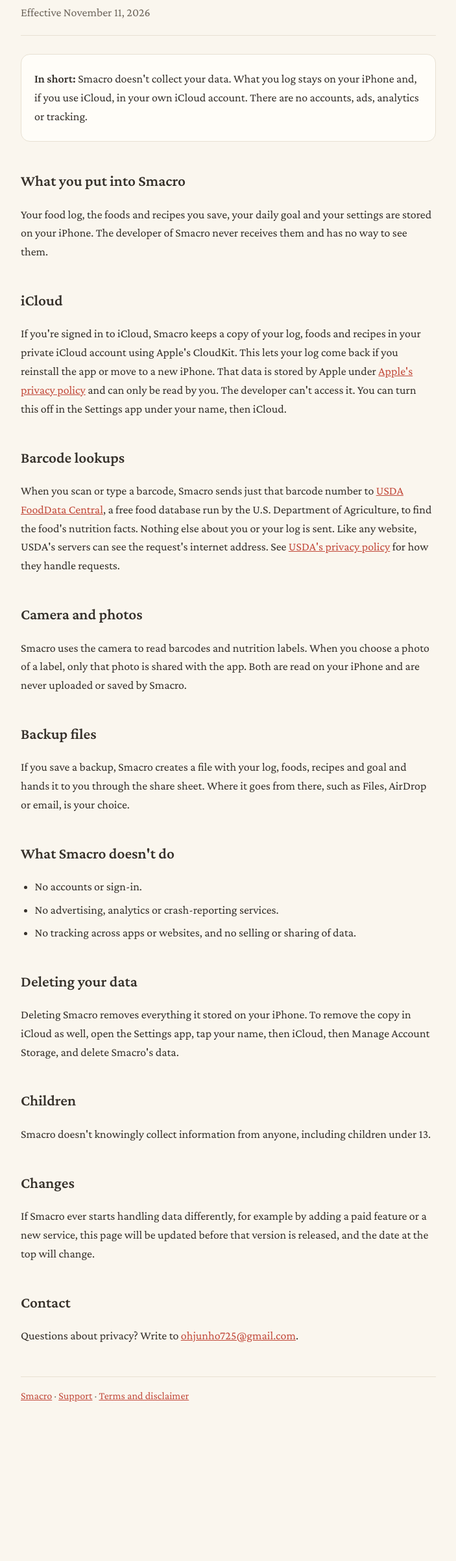
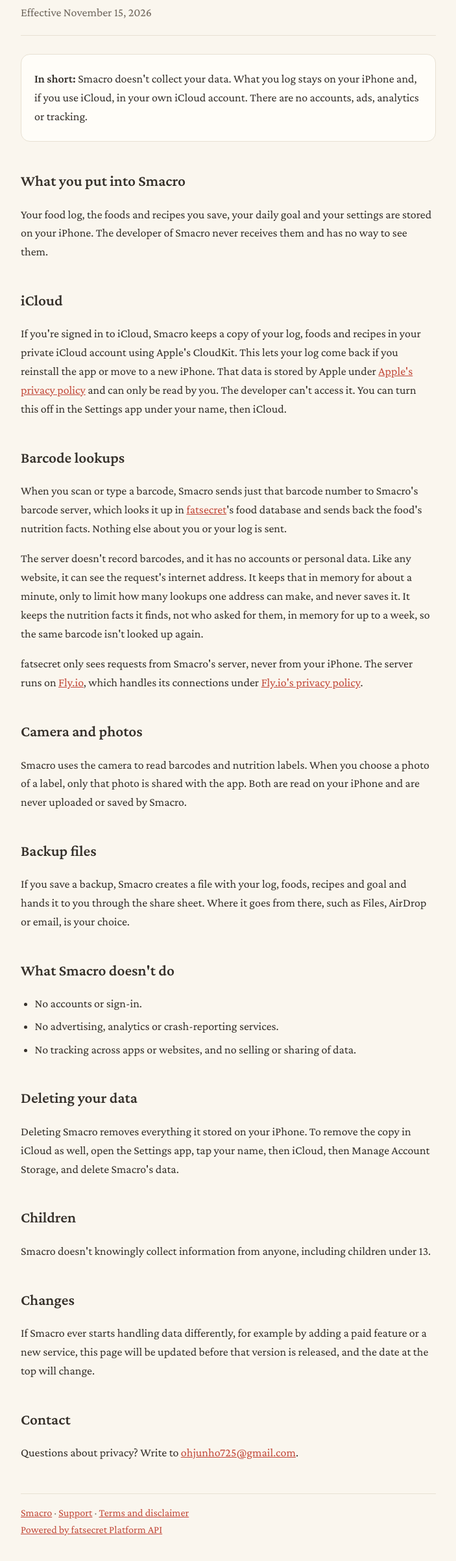
Before and after one commit to ohitsjunho/smacro-site, a plain HTML site: page privacy.html in a window 1280 px wide. Shown: the part 136-2538 px from the top of the page at 65% size, without its empty margins (288-991 px from the left). Before the commit the page ends 2369 px from the top, so only its background shows below. Drawn offline with nearby package versions, Linux system fonts and the light colour scheme.

Commit message:
Say barcodes are looked up in fatsecret, and credit fatsecret
Barcode lookups now go to Smacro's own server, which asks fatsecret's
food database, instead of the app asking USDA FoodData Central.

- Privacy policy: what the barcode server receives and keeps, that
  fatsecret only sees the server's requests, and who hosts it.
- Support: the "barcode wasn't found" answer now refers to fatsecret.
- Terms: built-in foods come from USDA, scanned barcodes from fatsecret.
- Every page: fatsecret's required "Powered by fatsecret Platform API"
  credit, unchanged, in the footer.

Co-Authored-By: Claude Opus 5.5 <noreply@anthropic.com>

```diff
--- a/privacy.html
+++ b/privacy.html
@@ -13,7 +13,7 @@
 <header>
   <a class="brand" href="./">Smacro</a>
   <h1>Privacy policy</h1>
-  <p class="meta">Effective November 11, 2026</p>
+  <p class="meta">Effective November 15, 2026</p>
 </header>
 
 <div class="card">
@@ -27,7 +27,9 @@
 <p>If you're signed in to iCloud, Smacro keeps a copy of your log, foods and recipes in your private iCloud account using Apple's CloudKit. This lets your log come back if you reinstall the app or move to a new iPhone. That data is stored by Apple under <a href="https://www.apple.com/legal/privacy/">Apple's privacy policy</a> and can only be read by you. The developer can't access it. You can turn this off in the Settings app under your name, then iCloud.</p>
 
 <h2>Barcode lookups</h2>
-<p>When you scan or type a barcode, Smacro sends just that barcode number to <a href="https://fdc.nal.usda.gov">USDA FoodData Central</a>, a free food database run by the U.S. Department of Agriculture, to find the food's nutrition facts. Nothing else about you or your log is sent. Like any website, USDA's servers can see the request's internet address. See <a href="https://www.usda.gov/privacy-policy">USDA's privacy policy</a> for how they handle requests.</p>
+<p>When you scan or type a barcode, Smacro sends just that barcode number to Smacro's barcode server, which looks it up in <a href="https://www.fatsecret.com">fatsecret</a>'s food database and sends back the food's nutrition facts. Nothing else about you or your log is sent.</p>
+<p>The server doesn't record barcodes, and it has no accounts or personal data. Like any website, it can see the request's internet address. It keeps that in memory for about a minute, only to limit how many lookups one address can make, and never saves it. It keeps the nutrition facts it finds, not who asked for them, in memory for up to a week, so the same barcode isn't looked up again.</p>
+<p>fatsecret only sees requests from Smacro's server, never from your iPhone. The server runs on <a href="https://fly.io">Fly.io</a>, which handles its connections under <a href="https://fly.io/legal/privacy-policy">Fly.io's privacy policy</a>.</p>
 
 <h2>Camera and photos</h2>
 <p>Smacro uses the camera to read barcodes and nutrition labels. When you choose a photo of a label, only that photo is shared with the app. Both are read on your iPhone and are never uploaded or saved by Smacro.</p>
@@ -54,7 +56,7 @@
 <h2>Contact</h2>
 <p>Questions about privacy? Write to <a href="mailto:ohjunho725@gmail.com">ohjunho725@gmail.com</a>.</p>
 
-<footer><a href="./">Smacro</a> · <a href="support.html">Support</a> · <a href="terms.html">Terms and disclaimer</a></footer>
+<footer><a href="./">Smacro</a> · <a href="support.html">Support</a> · <a href="terms.html">Terms and disclaimer</a><br><a href="https://platform.fatsecret.com">Powered by fatsecret Platform API</a></footer>
 </main>
 </body>
 </html>
```
Also changed, not shown: index.html (+1 -1 lines), support.html (+3 -3 lines), terms.html (+3 -3 lines).
